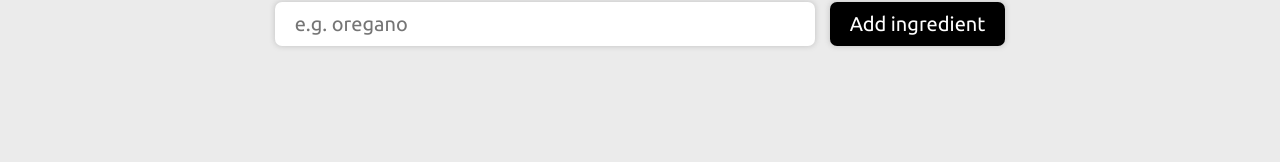
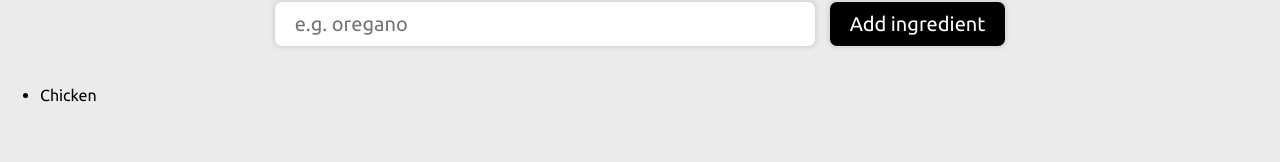
Before and after one commit to ActionJags95/odin_testing, a React (Vite) app in the folder Projects/chef-claude/: page / in a window 1280 px wide. Shown: the part 138-300 px from the top of the page. Built offline with nearby package versions, Linux system fonts and the light colour scheme.

Commit message:
Added a list component to view ingredients

```diff
--- a/Projects/chef-claude/src/components/main.jsx
+++ b/Projects/chef-claude/src/components/main.jsx
@@ -1,16 +1,43 @@
-import './main.css'
+import "./main.css";
 
 function Main() {
+  let items = ["Chicken"];
+
+  let itemList = items.map((item, index) => {
+    return <li id={index}>{item}</li>
+  });
+
+  function printList(event) {
+    event.preventDefault();
+
+    const formData = new FormData(event.currentTarget);
+    const ingredient = formData.get("ingredient");
+    // console.log(ingredient);
+    items.push(ingredient);
+    console.log(itemList);
+  }
+
   return (
     <>
       <main>
-        <form action="" className='add-ingredient-form'>
-          <input type="text" aria-label='Add ingredients' placeholder='e.g. oregano' />
-          <button>Add ingredient</button>
+        <form className="add-ingredient-form" onSubmit={printList}>
+          <input
+            id="list-item"
+            type="text"
+            aria-label="Add ingredients"
+            placeholder="e.g. oregano"
+            name="ingredient"
+          />
+          <button id="submit-btn" type="submit">
+            Add ingredient
+          </button>
         </form>
+        <ul>
+          {itemList}
+        </ul>
       </main>
     </>
-  )
+  );
 }
 
 export default Main;
```
